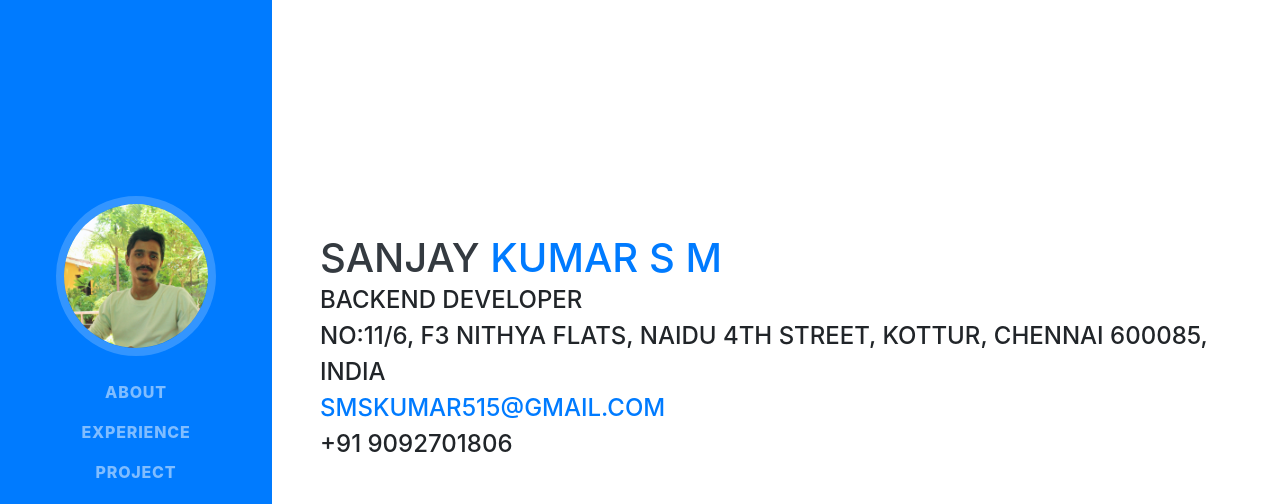
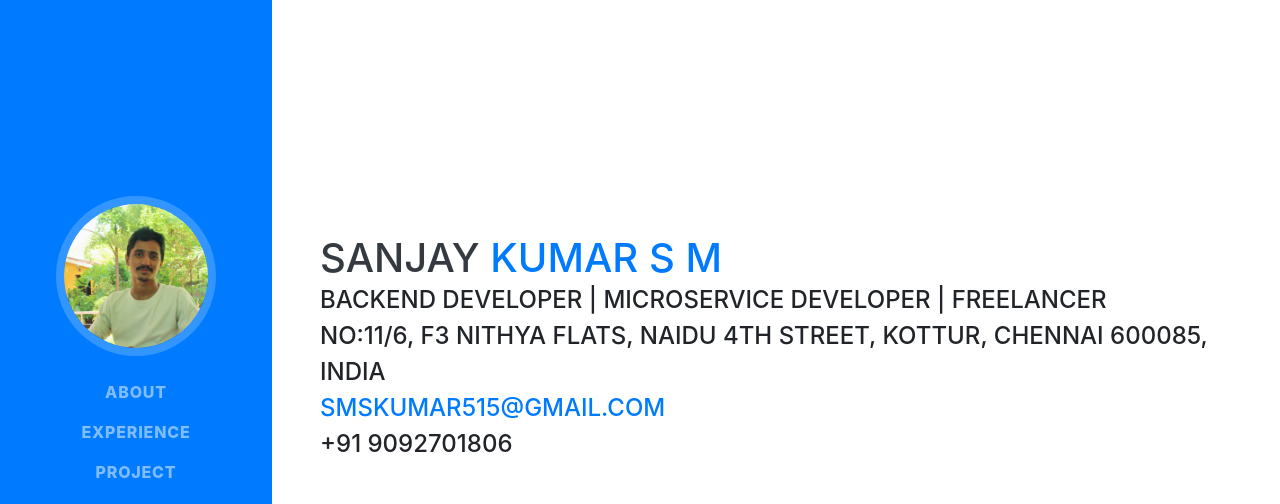
Before and after one commit to sanjaysans/sanjaysans.github.io, a website with bundled scripts: page index.html in a window 1280 px wide. Shown: the top 504 px of the page. Built offline with nearby package versions, Linux system fonts and the light colour scheme; a web font is replaced by a local one.

Commit message:
Update index.html

```diff
--- a/index.html
+++ b/index.html
@@ -70,7 +70,7 @@
         <h1 class="mb-0">Sanjay
           <span class="text-primary">Kumar S M</span>
         </h1>
-        <div class="subheading mb-5">Backend Developer <br>No:11/6, F3 Nithya flats, Naidu 4th street, Kottur, chennai 600085, India <br>
+        <div class="subheading mb-5">Backend Developer | Microservice Developer | Freelancer<br>No:11/6, F3 Nithya flats, Naidu 4th street, Kottur, chennai 600085, India <br>
           <a href="mailto:smskumar515@gmail.com">smskumar515@gmail.com</a> <br>
           +91 9092701806
         </div>
```
